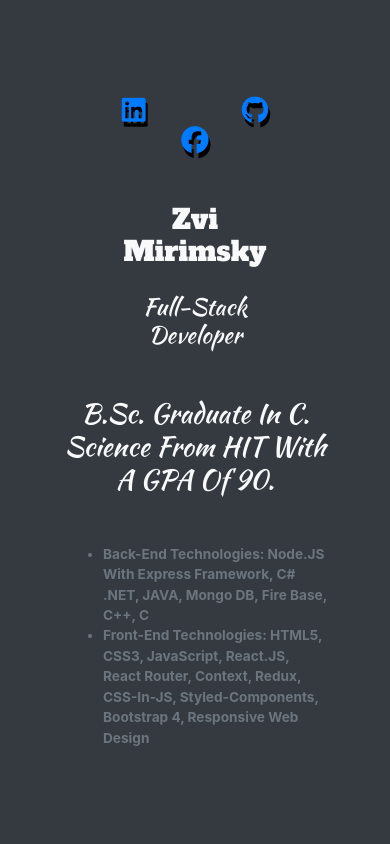
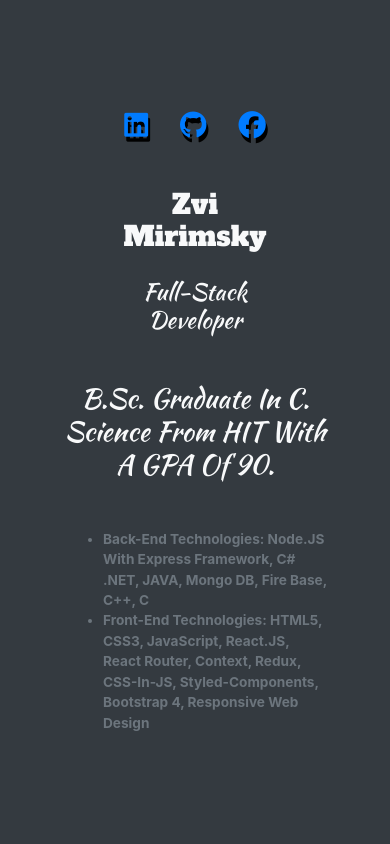
Before and after one commit to mirzviz/Zvi-Mirimsky, a React (Create React App) app: page / in a window 390 px wide. Shown: the top 844 px of the page. Built offline with nearby package versions, Linux system fonts and the light colour scheme.

Commit message:
responsive layout2

```diff
--- a/src/App.js
+++ b/src/App.js
@@ -12,7 +12,6 @@ const App = ({ className }) => (
     <Header></Header>
     <Middler></Middler>
     <About></About>
-    {/* <ImageComp></ImageComp> */}
   </div>
 );
 
--- a/src/Header.js
+++ b/src/Header.js
@@ -8,20 +8,28 @@ const Header = ({ className }) => {
       <div className="container-fluid">
         <div className="row height bg-dark pt-3 pb-0 px-5 align-items-center">
           <div className="col text-center">
-            <div>
+
               <a
+                className='mx-3'
                 href="https://www.linkedin.com/in/zvi-mirimsky-755086159/"
                 target="_blank"
               >
-                <i className="fab fa-linkedin fa-3x mx-5"></i>
+                <i className="fab fa-linkedin fa-3x"></i>
               </a>
-              <a href="https://github.com/mirzviz" target="_blank">
-                <i className="fab fa-github fa-3x mx-5"></i>
+              <a
+                className='mx-3'
+                href="https://github.com/mirzviz"
+                target="_blank">
+                <i className="fab fa-github fa-3x"></i>
               </a>
-              <a href="https://www.facebook.com/mirzviz" target="_blank">
-                <i className="fab fa-facebook fa-3x mx-5"></i>
+              <a
+                className='mx-3'
+                href="https://www.facebook.com/mirzviz"
+                target="_blank">
+                <i className="fab fa-facebook fa-3x"></i>
               </a>
-            </div>
+
+
             <h1 className="m-5 ">
               <div className="h1 text-light text-capitalize font3 mb-2">
                 Zvi Mirimsky
```
